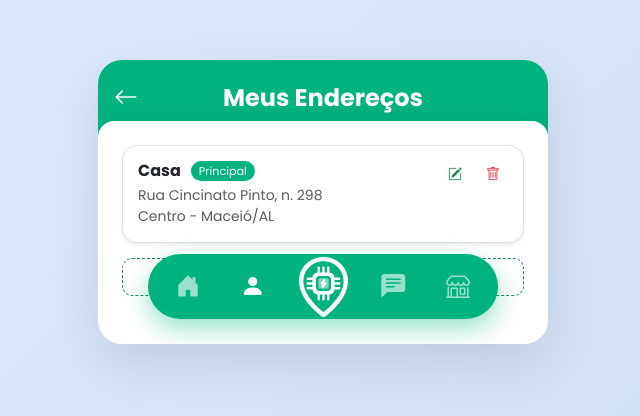
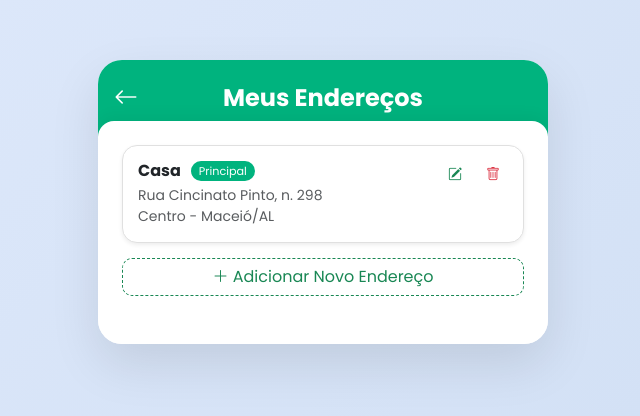
Before and after one commit to JCaioXavier/Re.Conecta, a website: page html/endereco-cadastrado.html in a window 1280 px wide. Shown: the part 198-614 px from the top of the page, without its empty margins (317-957 px from the left). Drawn offline with nearby package versions, Linux system fonts and the light colour scheme.

Commit message:
Update endereco-cadastrado.html

```diff
--- a/html/endereco-cadastrado.html
+++ b/html/endereco-cadastrado.html
@@ -79,18 +79,6 @@
                 </div>
                 <div id="erro-cep" class="text-danger small mt-2" style="display: none;">CEP não encontrado.</div>
             </div>
-
-            <div class="bottom-nav-wrapper">
-            <div class="bottom-nav">
-                <a href="../index.html" class="nav-item"><i class="bi bi-house-door-fill"></i></a>
-                <a href="perfil.html" class="nav-item active"><i class="bi bi-person-fill"></i></a>
-                <div class="nav-center" style="display: flex; justify-content: center; align-items: center;">
-                    <img src="../images/logo-reconecta-navbar.svg"
-                        alt="Logo"
-                        style="width: px; height: px; margin-top: px;">
-                </div>
-                <a href="contato-suporte.html" class="nav-item"><i class="bi bi-chat-left-text-fill"></i></a>
-                <a href="resgatar-recompensa.html" class="nav-item"><i class="bi bi-shop"></i></a>
         </div>
     </div>
 </div>
```
